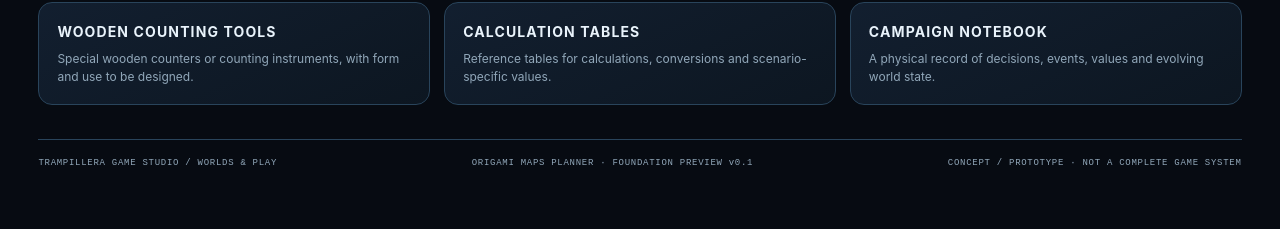
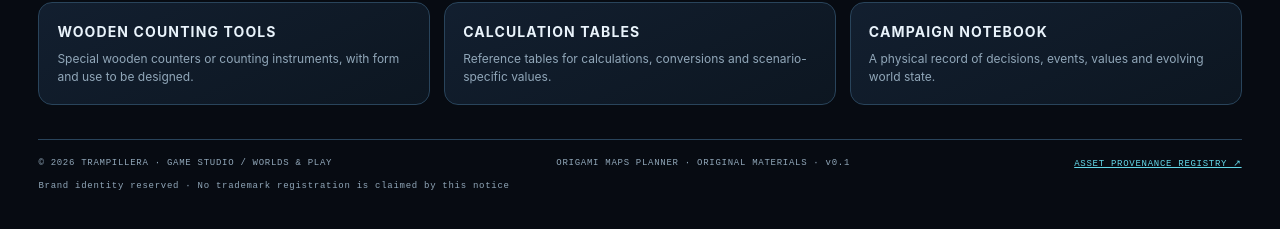
Before and after one commit to trampillera-mona/trampillera, a website: page app/public/worlds-play/index.html in a window 1280 px wide. Shown: the part 2684-2913 px from the top of the page. Drawn offline with Linux system fonts and the light colour scheme.

Commit message:
Add TRAMPILLERA brand notice and provenance registry link

```diff
--- a/app/public/worlds-play/index.html
+++ b/app/public/worlds-play/index.html
@@ -4,6 +4,9 @@
 <meta charset="utf-8">
 <meta name="viewport" content="width=device-width,initial-scale=1,viewport-fit=cover">
 <meta name="theme-color" content="#070b12">
+<meta name="author" content="TRAMPILLERA · ORIGAMI MAPS PLANNER">
+<meta name="copyright" content="© 2026 TRAMPILLERA. Brand identity and original product artwork reserved.">
+<meta name="description" content="TRAMPILLERA WORLDS & PLAY — ORIGAMI MAPS PLANNER original tabletop world materials and provenance registry.">
 <title>WORLDS & PLAY · ORIGAMI MAPS PLANNER | TRAMPILLERA</title>
 <style>
 :root{color-scheme:dark;--bg:#070b12;--panel:#101a27;--panel2:#142234;--line:#29445b;--text:#e9f3fb;--muted:#91a7b9;--cyan:#64d8e9;--violet:#b39aff;--gold:#e8c47e;--green:#78d6ad}
@@ -167,7 +170,7 @@ footer{border-top:1px solid var(--line);margin-top:34px;padding-top:18px;color:v
   </div>
 </section>
 
-<footer class="no-print"><span>TRAMPILLERA GAME STUDIO / WORLDS &amp; PLAY</span><span>ORIGAMI MAPS PLANNER · FOUNDATION PREVIEW v0.1</span><span>CONCEPT / PROTOTYPE · NOT A COMPLETE GAME SYSTEM</span></footer>
+<footer class="no-print"><span>© 2026 TRAMPILLERA · GAME STUDIO / WORLDS &amp; PLAY</span><span>ORIGAMI MAPS PLANNER · ORIGINAL MATERIALS · v0.1</span><span><a href="/worlds-play/verify/" style="color:var(--cyan)">ASSET PROVENANCE REGISTRY ↗</a></span><span>Brand identity reserved · No trademark registration is claimed by this notice</span></footer>
 </div>
 <script>
 (function(){
```
